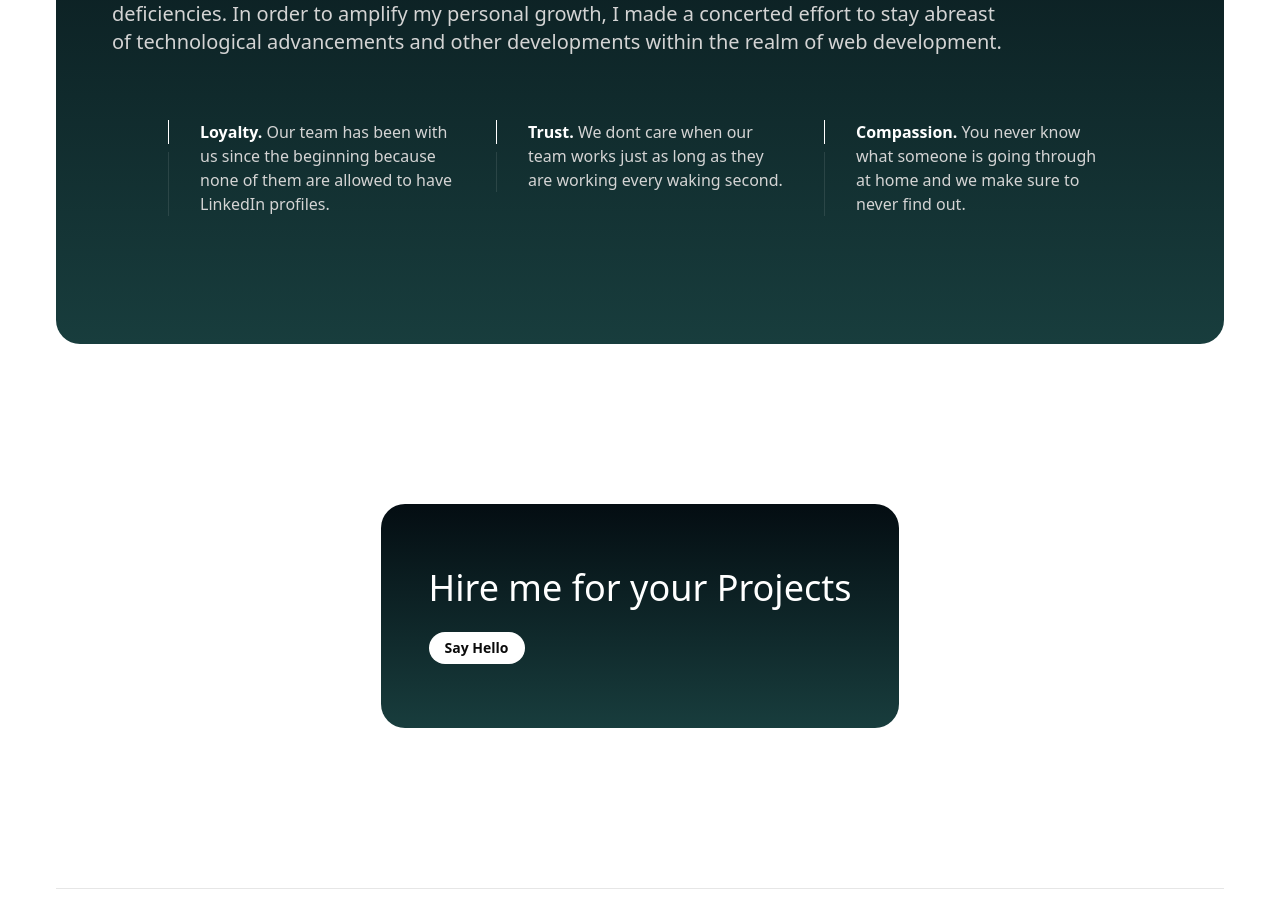
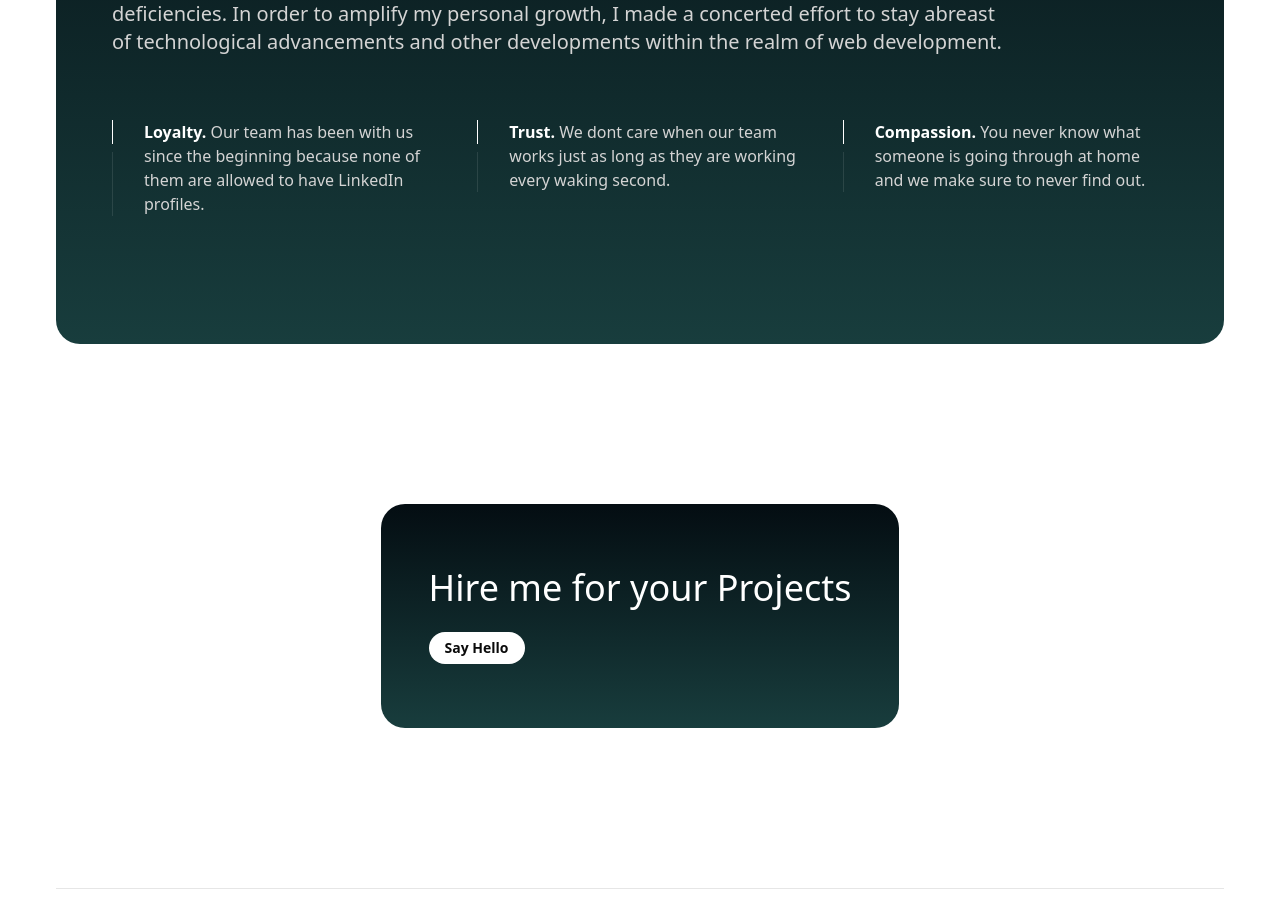
Before and after one commit to Taki7980/MyPortfolioWebSite, a Next.js app: page /about in a window 1280 px wide. Shown: the part 1284-2201 px from the top of the page. Built offline with nearby package versions, Linux system fonts and the light colour scheme.

Commit message:
changed the container tag to div

```diff
--- a/components/Cultures.jsx
+++ b/components/Cultures.jsx
@@ -15,7 +15,7 @@ const Cultures = () => {
                               Despite lacking an engineering background, I diligently endeavored to compensate for my deficiencies. In order to amplify my personal growth, I made a concerted effort to stay abreast of technological advancements and other developments within the realm of web development.
                         </>
                   </SectionIntro>
-                  <Container className="mt-16">
+                  <div className="mt-16">
                         <GridList>
                               <GridListItem title="Loyalty" invert>
                                     Our team has been with us since the beginning because none of them
@@ -30,7 +30,7 @@ const Cultures = () => {
                                     sure to never find out.
                               </GridListItem>
                         </GridList>
-                  </Container>
+                  </div>
             </Container>
       );
 };
```
